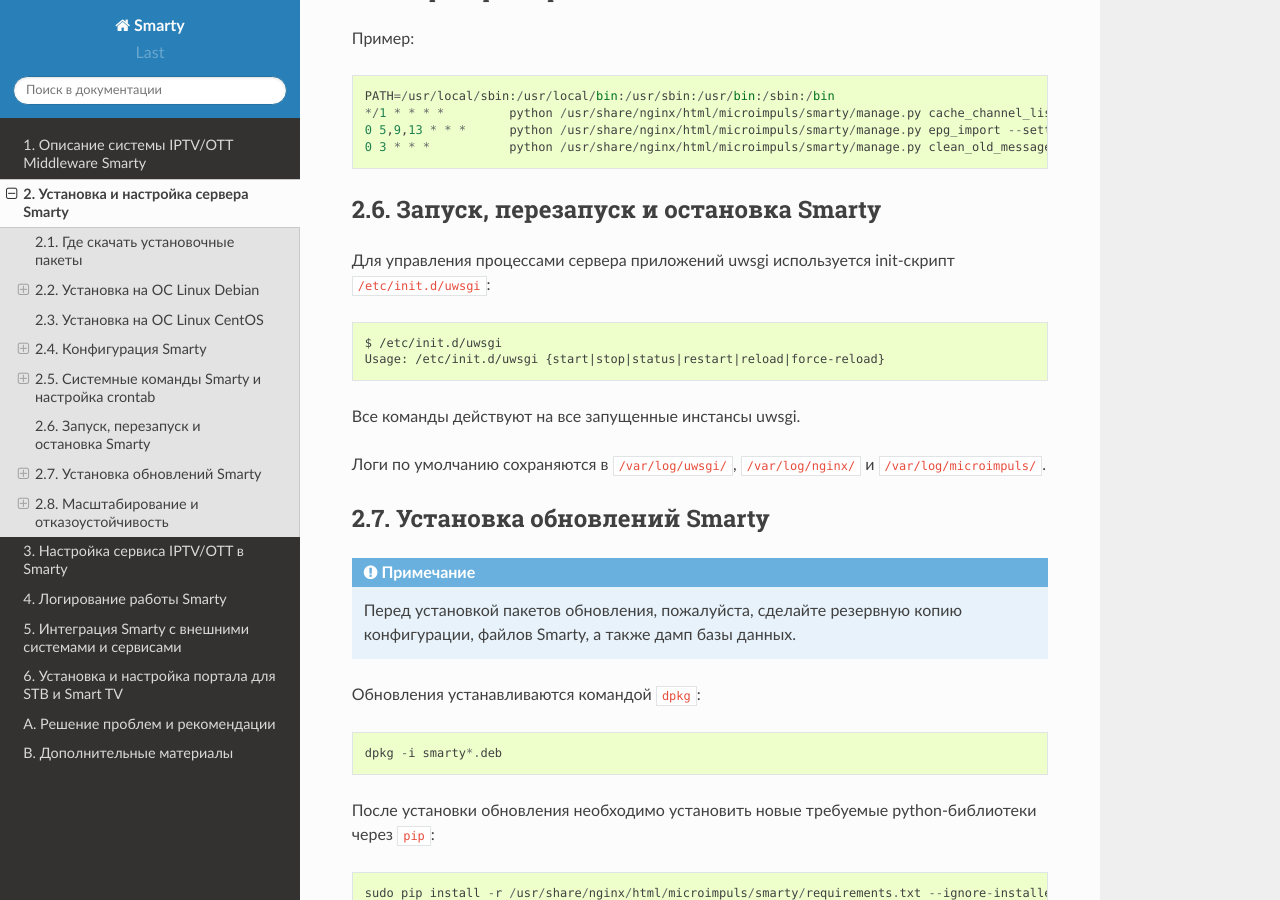
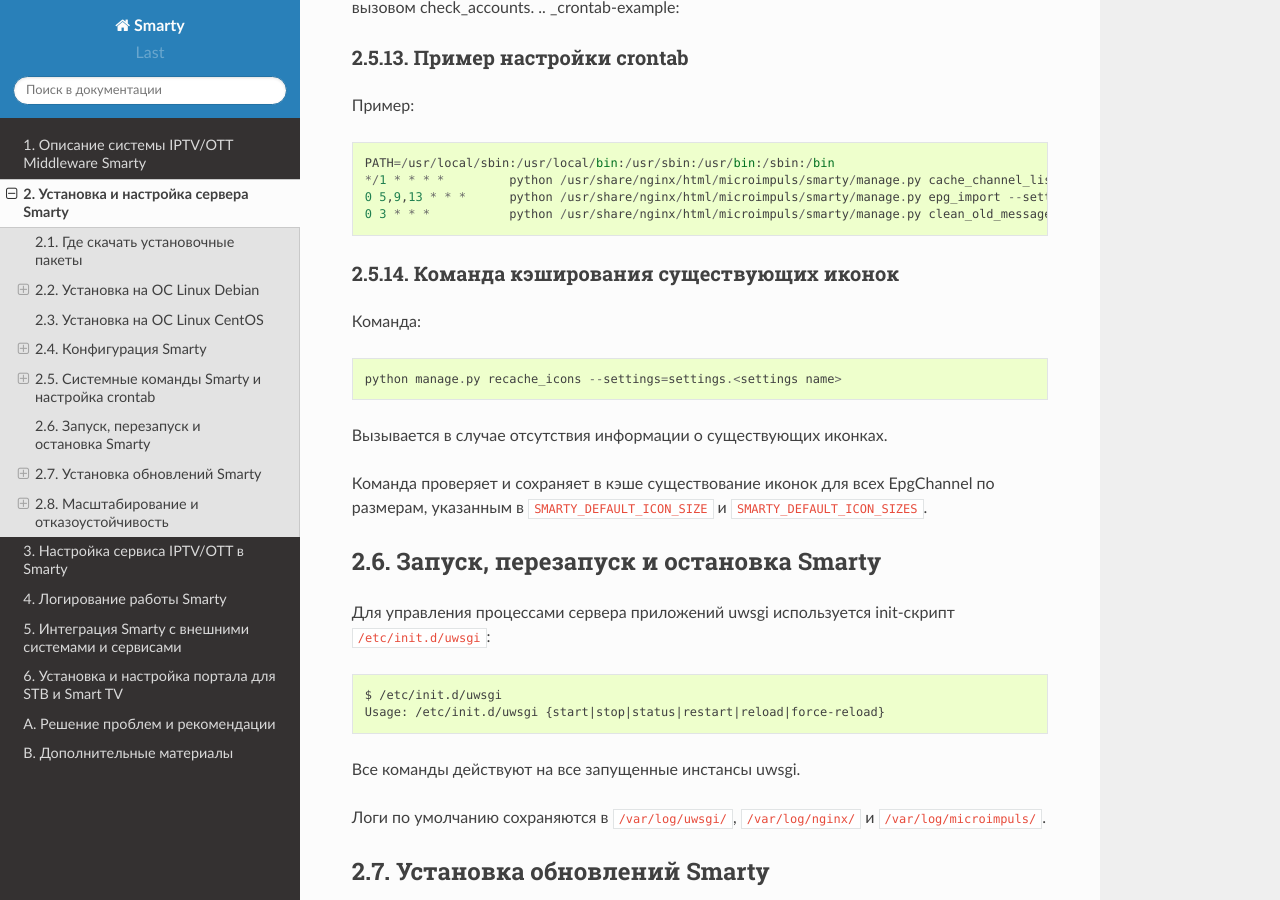
Before and after one commit to sergey-yakovlev/smarty-docs, a Sphinx documentation site: the page built from source/installation_and_configuration.rst, in a window 1280 px wide and 900 px high, scrolled down 24874 px. Built offline with Sphinx 7.4.7 and the Read the Docs theme 2.0.0, drawn with Linux system fonts in a browser that asks for light colours; some of the changed text lies outside the part shown.

Commit message:
Команда кэширования существующих иконок и TVMIDDLEWARE_CACHE_ICONS

```diff
--- a/source/installation_and_configuration.rst
+++ b/source/installation_and_configuration.rst
@@ -464,6 +464,9 @@
 
 TVMIDDLEWARE_CINEMATE_KEY ``str``
   API ключ для работы с базой ``cinemate``.
+
+TVMIDDLEWARE_CACHE_ICONS ``bool``
+  Включить кэширование существующих иконок. По умнолчанию выключено.
 
 DEALERS_DISPLAY_MANUAL_ACCOUNT_ACTIVATION_DATE ``bool``
   Включить/выключить возможность ручного ввода даты активации и деактивации в личном кабинете дилера.
@@ -1099,6 +1102,19 @@
 
 .. _init-script:
 
+2.5.14. Команда кэширования существующих иконок
+---------------------------------------------------------------------------------------
+
+Команда: ::
+
+    python manage.py recache_icons --settings=settings.<settings name>
+
+Вызывается в случае отсутствия информации о существующих иконках.
+
+Команда проверяет и сохраняет в кэше существование иконок для всех EpgChannel по размерам, указанным в
+``SMARTY_DEFAULT_ICON_SIZE`` и ``SMARTY_DEFAULT_ICON_SIZES``.
+
+
 2.6. Запуск, перезапуск и остановка Smarty
 ==========================================
 
```
